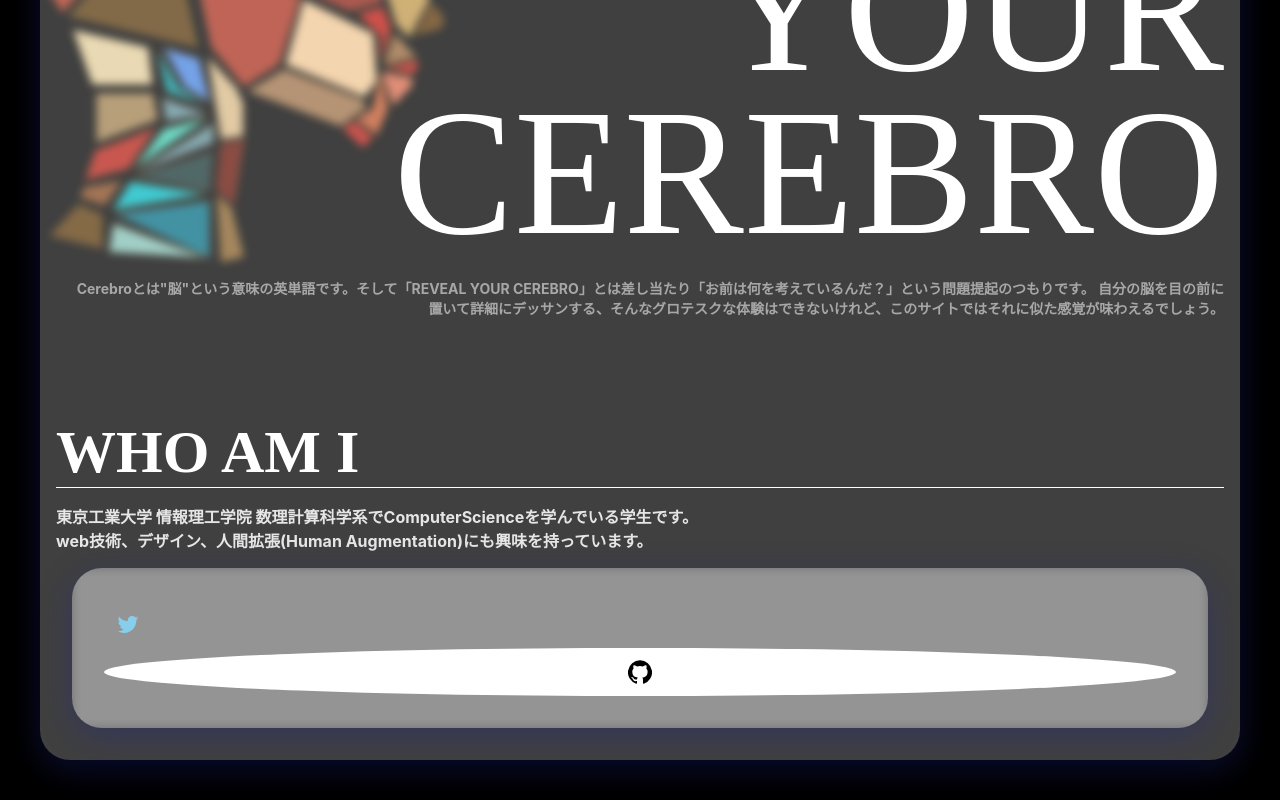
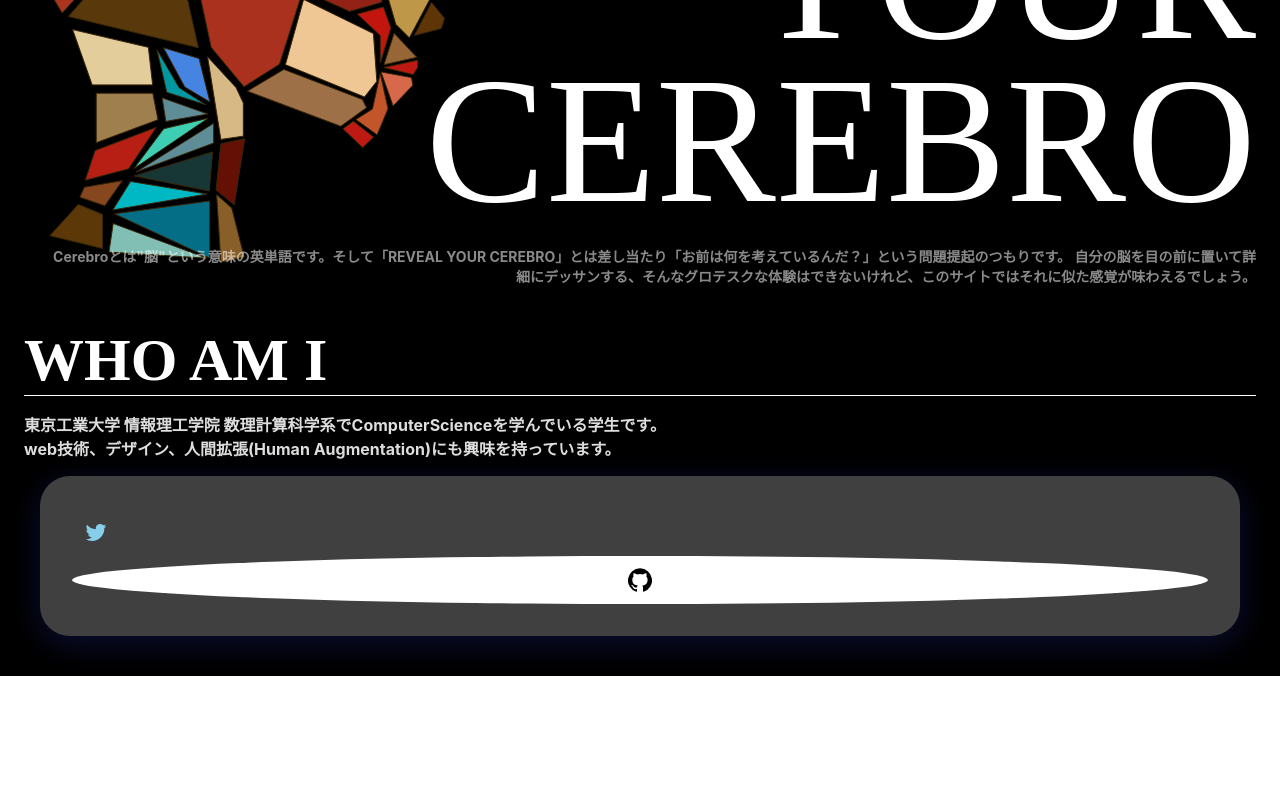
Before and after one commit to ucciqun/cerebro, a React (Create React App) app: page / in a window 1280 px wide. Shown: the part 623-1423 px from the top of the page. After the commit the page ends 1299 px from the top, so only its background shows below. Built offline with nearby package versions, Linux system fonts and the light colour scheme.

Commit message:
add: glass効果を外に出した

```diff
--- /dev/null
+++ b/src/GlassMorphism.module.css
@@ -0,0 +1,9 @@
+.glassMorphism {
+  background: rgba(255, 255, 255, 0.25);
+  box-shadow: 0 8px 32px 0 rgba(31, 38, 135, 0.37);
+  backdrop-filter: blur(4px);
+  -webkit-backdrop-filter: blur(4px);
+  border-radius: 30px;
+  padding: 16px;
+  margin: 16px;
+}
--- a/src/app.module.css
+++ b/src/app.module.css
@@ -52,15 +52,6 @@
   color: white;
   opacity: 0.54;
 
-  padding: 0 0 100px 16px;
+  padding: 0 0 40px 16px;
   margin-top: 24px;
 }
-.glassMorphism {
-  background: rgba(255, 255, 255, 0.25);
-  box-shadow: 0 8px 32px 0 rgba(31, 38, 135, 0.37);
-  backdrop-filter: blur(4px);
-  -webkit-backdrop-filter: blur(4px);
-  border-radius: 30px;
-  padding: 16px;
-  margin: 16px;
-}
```
Also changed, not shown: src/GlassMorphism.tsx (added, +8 -0 lines).
